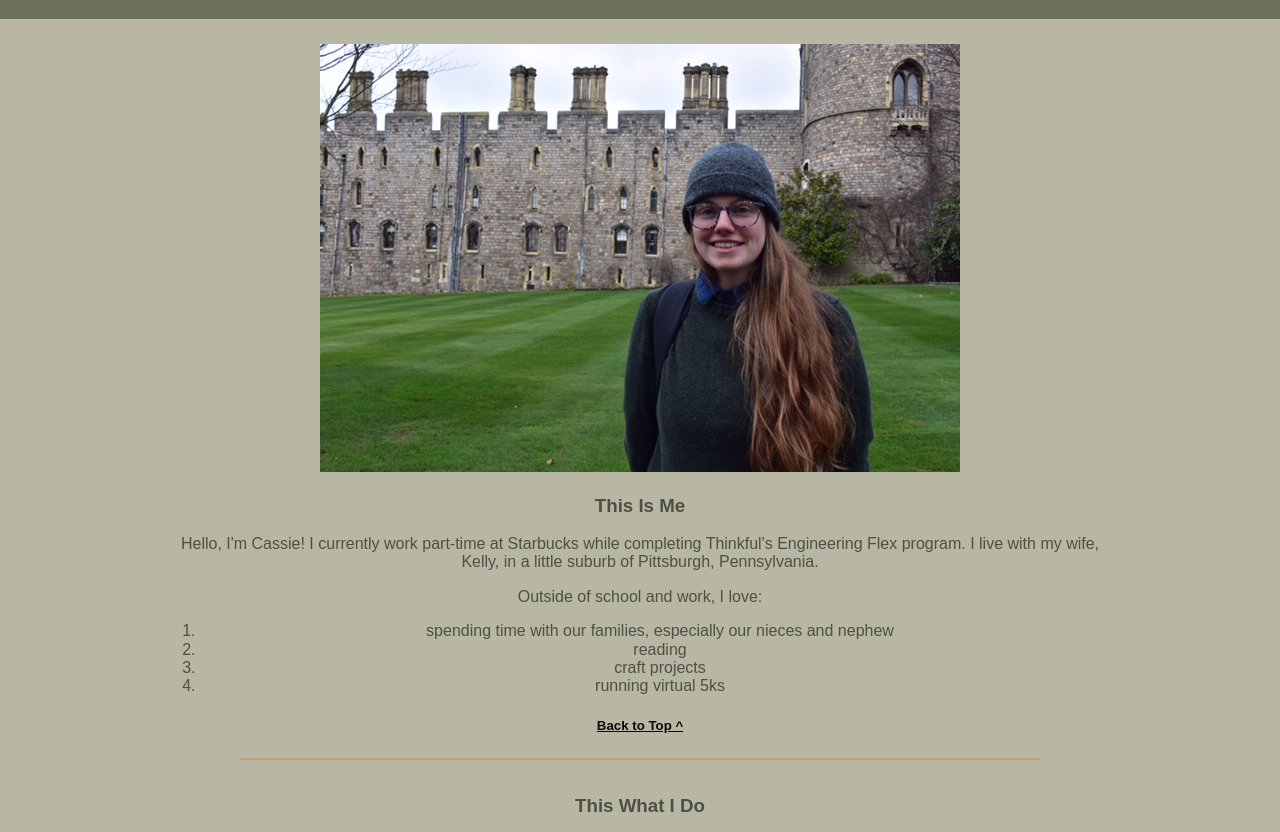
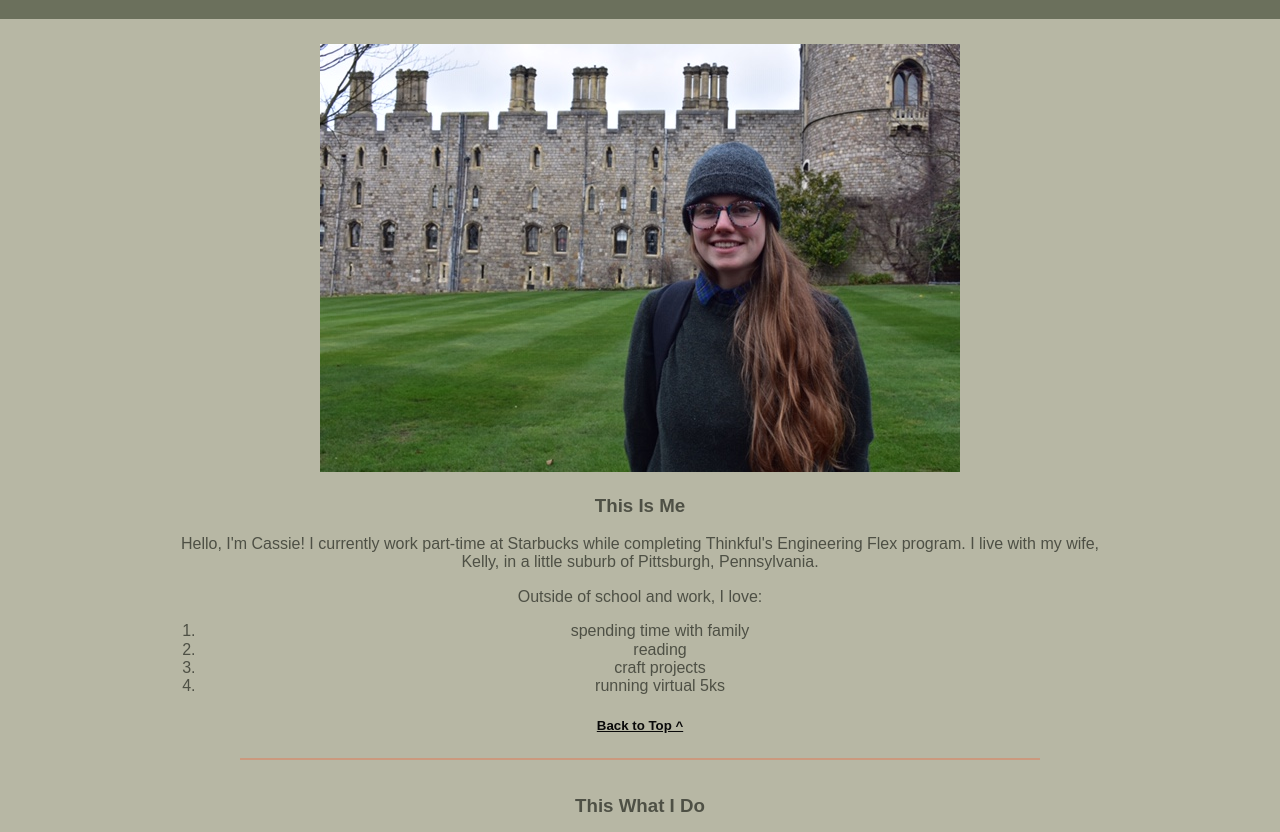
Before and after one commit to cpmadeit/cp-thinkful-portfolio, a plain HTML site: page index.html in a window 1280 px wide. Shown: the part 195-1027 px from the top of the page. Drawn offline with nearby package versions, Linux system fonts and the light colour scheme; a script that the page names is missing.

Commit message:
Update index.html

```diff
--- a/index.html
+++ b/index.html
@@ -40,7 +40,7 @@
 
         <p>Outside of school and work, I love: </P>
           <ol>
-            <li>spending time with our families, especially our nieces and nephew</li>
+            <li>spending time with family</li>
             <li>reading</li>
             <li>craft projects</li>
             <li>running virtual 5ks</li>
```
